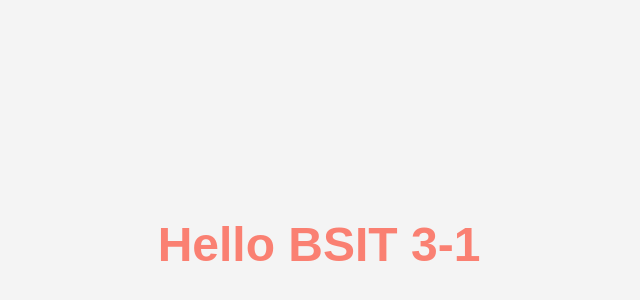
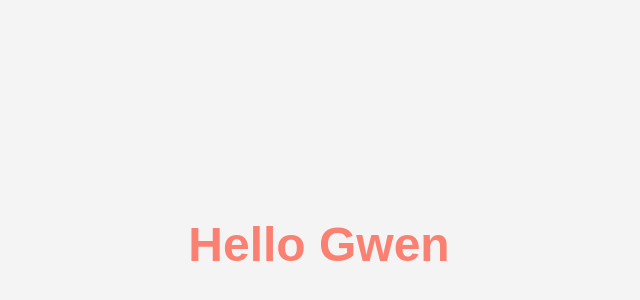
Before and after one commit to Gwy-n/DemoRepo, a plain HTML site: page index.html in a window 1280 px wide. Shown: the part 156-456 px from the top of the page, without its empty margins (321-961 px from the left). Drawn offline with Linux system fonts and the light colour scheme.

Commit message:
change to gwen

```diff
--- a/index.html
+++ b/index.html
@@ -21,6 +21,6 @@
     </style>
 </head>
 <body>
-    <h1>Hello BSIT 3-1</h1>
+    <h1>Hello Gwen</h1>
 </body>
 </html>
```
